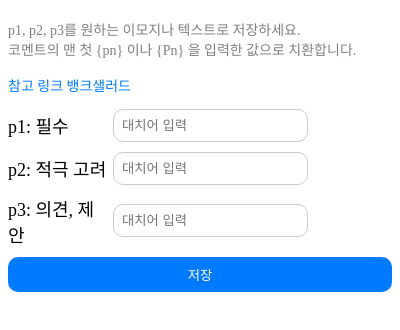
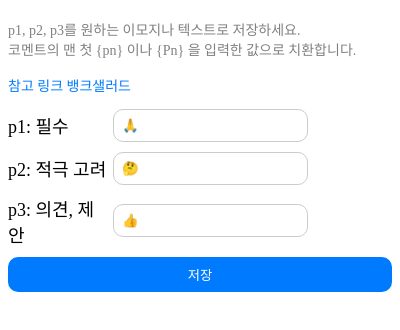
Before and after one commit to jinbekim/gitlab-pn, a browser extension: page popup/index.html in a window 400 px wide. Shown: the part 70-400 px from the top of the page. Drawn offline with Linux system fonts and the light colour scheme.

Commit message:
refactor:  동적랜더에서 정적랜더로 변경

```diff
--- a/popup/index.html
+++ b/popup/index.html
@@ -23,7 +23,45 @@
       </a>
     </p>
 
-    <form id="form"></form>
+    <form id="form">
+
+        <label for="p1">p1: 필수
+          <input
+          type="text"
+          id="p1"
+          name="p1"
+          list="emoji-list"
+          autocomplete="off"
+          placeholder="🙏"
+        />
+        </label>
+
+
+
+        <label for="p2">p2: 적극 고려
+          <input
+          type="text"
+          id="p2"
+          name="p2"
+          list="emoji-list"
+          autocomplete="off"
+          placeholder="🤔"
+        />
+        </label>
+
+
+        <label for="p3">p3: 의견, 제안
+          <input
+          type="text"
+          id="p3"
+          name="p3"
+          list="emoji-list"
+          autocomplete="off"
+          placeholder="👍"
+        />
+        </label>
+
+    </form>
 
     <button type="submit" form="form">저장</button>
 
--- a/popup/index.js
+++ b/popup/index.js
@@ -1,6 +1,5 @@
-const pnRules = { p1: "필수", p2: "적극 고려", p3: "의견, 제안" };
+const form = document.querySelector("form");
 
-const form = document.querySelector("form");
 form.addEventListener("submit", (e) => {
   e.preventDefault();
   const formData = new FormData(form);
@@ -15,32 +14,11 @@ function saveEmoji(emojiMap) {
 
 function getValues() {
   chrome.storage.local.get().then((data) => {
-    Object.entries(pnRules).forEach(([name]) => {
-      const input = document.querySelector(`[name='${name}']`);
-      input.value = data[name] || "";
+    Object.keys(data).forEach((key) => {
+      const input = document.querySelector(`[name='${key}']`);
+      input.value = data[key] || "";
     });
   });
 }
 
-function generateLabeledInput(name, label, desc) {
-  const input = document.createElement("input");
-  input.type = "text";
-  input.name = name;
-  input.autocomplete = "off";
-  input.placeholder = "대치어 입력";
-  input.setAttribute("list", "emoji-list");
-
-  const labelElement = document.createElement("label");
-  labelElement.textContent = label + ": " + desc;
-  labelElement.appendChild(input);
-
-  return labelElement;
-}
-function appendPnInputs() {
-  Object.entries(pnRules).forEach(([name, desc]) => {
-    form.appendChild(generateLabeledInput(name, name, desc));
-  });
-}
-
-appendPnInputs();
 getValues();
```
